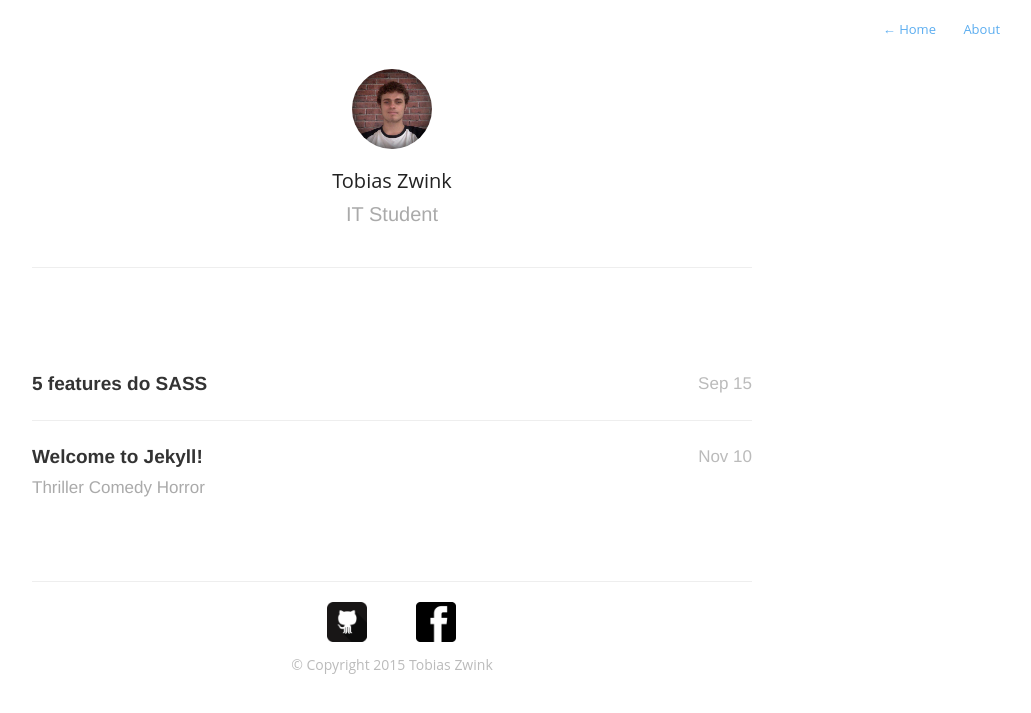
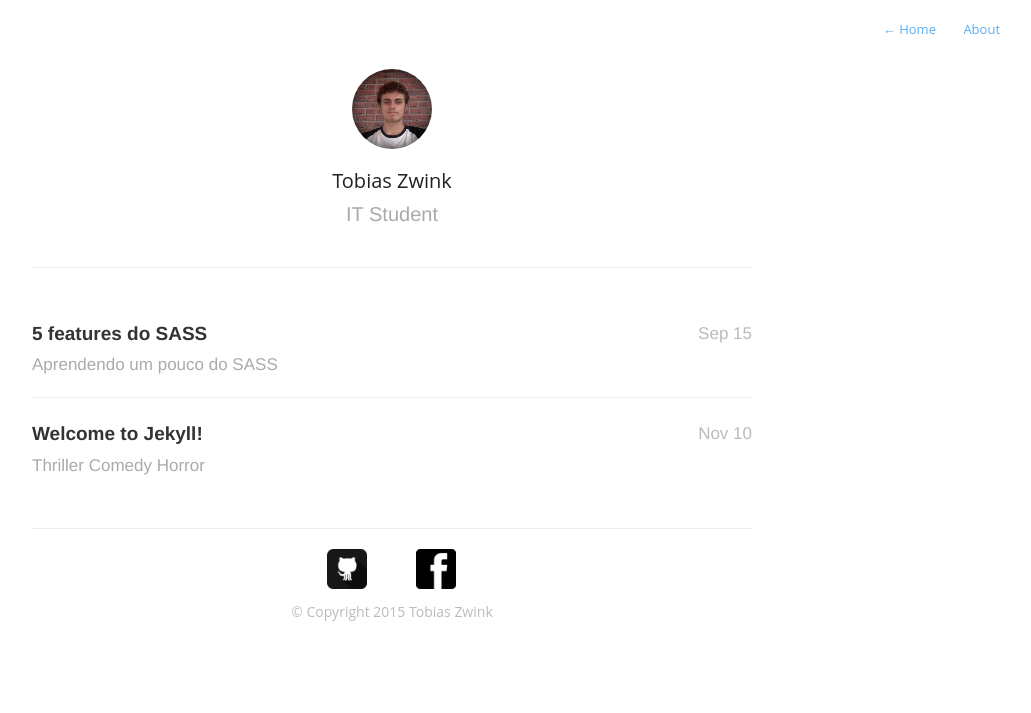
Before and after one commit to tobiaszwink/tobiaszwink.github.io, a Jekyll site: the page built from index.html, in a window 1280 px wide. Shown: the top 713 px of the page, without its empty margins (248-1279 px from the left). Built offline with Jekyll 4.4.1, drawn with Linux system fonts in a browser that asks for light colours; nearby versions of some CDN libraries; Markdown is read by kramdown in place of the engine named in the settings; the list of posts is cut into pages by our own code.

Commit message:
improves

```diff
--- a/_posts/2015-09-15-5-features-do-sass.markdown
+++ b/_posts/2015-09-15-5-features-do-sass.markdown
@@ -1,6 +1,7 @@
 ---
-title:  "5 features do SASS"
+title:  5 features do SASS
 date:   2015-09-15 10:18:00
+description: Aprendendo um pouco do SASS
 ---
 
 ### Váriaveis
--- a/assets/css/style.css
+++ b/assets/css/style.css
@@ -375,7 +375,11 @@ img {
 /*=========================================
 Post List
 =========================================== */
-#post-list,#archive-list {
+#post-list {
+	margin-top: 50px;
+}
+
+#archive-list {
 	margin-top: 100px;
 }
 
@@ -630,7 +634,7 @@ h2.month {
 /* main footer */
 
 #main-footer {
-	margin-top: 80px;
+	margin-top: 50px;
 	border-top: 1px solid #EEEEEE;
 	font-family: 'Open Sans', sans-serif;
 }
```
